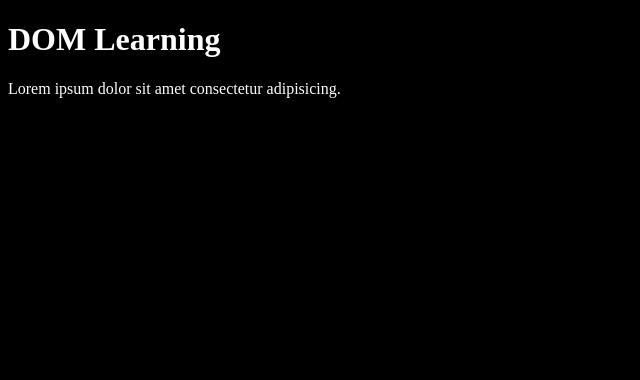
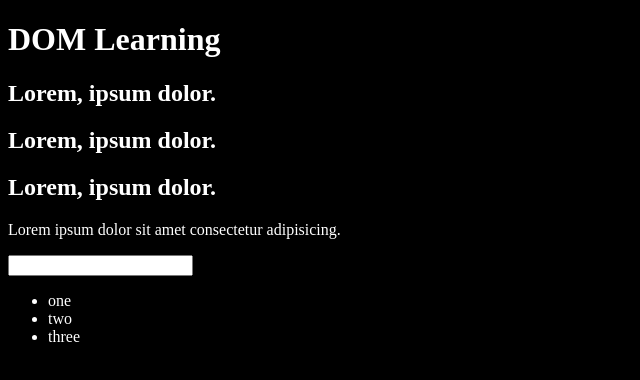
Before and after one commit to PragatiTiwari123/Play_with_js, a plain HTML site: page 06_DOM/one.html in a window 1280 px wide. Shown: the whole page, without its empty margins (0-640 px from the left). Drawn offline with Linux system fonts and the light colour scheme.

```diff
--- a/06_DOM/one.html
+++ b/06_DOM/one.html
@@ -18,7 +18,16 @@
         <h1 id="title" class="heading">DOM Learning
             <span style="display: none;">text span</span>
         </h1>
+        <h2>Lorem, ipsum dolor.</h2>
+        <h2>Lorem, ipsum dolor.</h2>
+        <h2>Lorem, ipsum dolor.</h2>
         <p>Lorem ipsum dolor sit amet consectetur adipisicing.</p>
+        <input type="password" name="" id="">
+        <ul>
+            <li>one</li>
+            <li>two</li>
+            <li>three</li>
+        </ul>
     </div>
 </body>
 </html>
```
